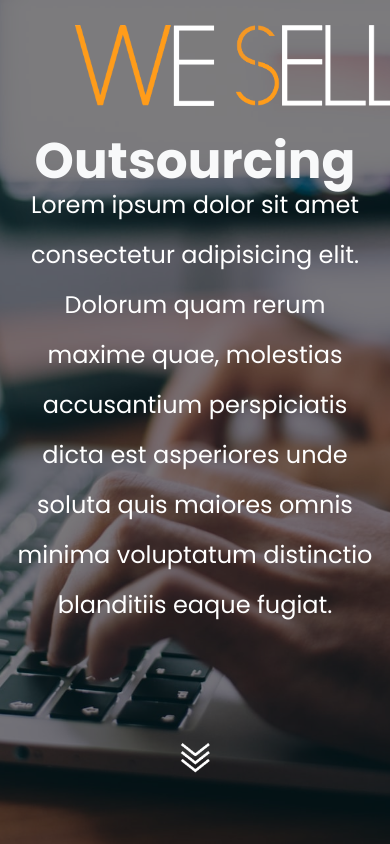
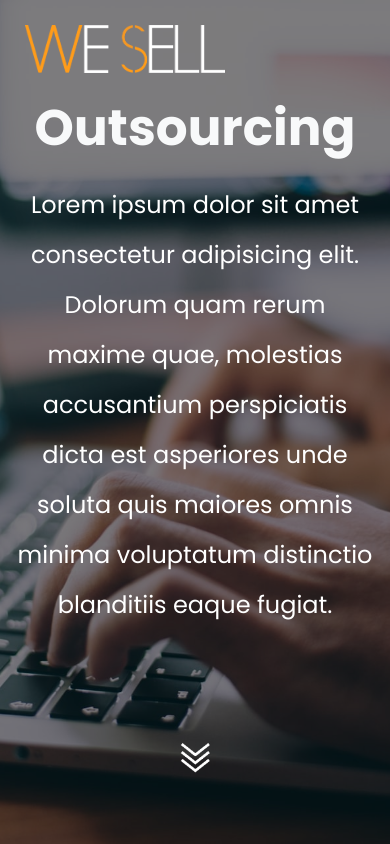
Before and after one commit to vmontanha/HomePage---WS-v1, a plain HTML site: page outsourcing/outsourcing.html in a window 390 px wide. Shown: the top 844 px of the page. Drawn offline with Linux system fonts and the light colour scheme.

Commit message:
teste mobile

```diff
--- a/outsourcing/assets/css/style.css
+++ b/outsourcing/assets/css/style.css
@@ -765,6 +765,11 @@ p {
     transition: .5s ease;
     background-color: #000;
 }
+@media only screen and (max-width: 576px) and (max-width: 767px) {
+  .img-fluid-logo {
+    width: 200px !important;
+    margin: auto !important;
+  margin-bottom: 50px;} }
 
 .get-started {
   margin-top: 300px;
--- a/outsourcing/outsourcing.html
+++ b/outsourcing/outsourcing.html
@@ -70,7 +70,7 @@
                     <div class="col-lg-4 m-auto">
                         <nav class="navbar navbar-expand-lg ml-10">
                             <a class="navbar-brand" href="../index.html">
-                                <img src="../assets/img/logo.png" class="img-fluid" alt="Logo" style="width: 340px;">
+                                <img src="../assets/img/logo.png" class="img-fluid-logo" alt="Logo" style="width: 340px;">
                             </a>
                         </nav> <!-- navbar -->
                     </div>
@@ -86,7 +86,7 @@
             <div class="container">
                 <div class="row justify-content-center">
                     <div class="col-lg-12">
-                        <div class="header-hero-content text-center">
+                        <div class="header-hero-content text-center ">
                             <h2 class="header-title wow fadeInUp" data-wow-duration="1.3s" data-wow-delay="0.5s">Lorem ipsum dolor sit amet consectetur adipisicing elit. Dolorum quam rerum maxime quae, molestias accusantium perspiciatis dicta est asperiores unde soluta quis maiores omnis minima voluptatum distinctio blanditiis eaque fugiat.</h2>
                             <a href="#" class="get-started wow fadeInUp" data-wow-duration="2s" data-wow-delay="1s"><img class="img-fluid" src="../assets/img/seta-baixo-white.gif"></a>
                         </div> <!-- header hero content -->
```
